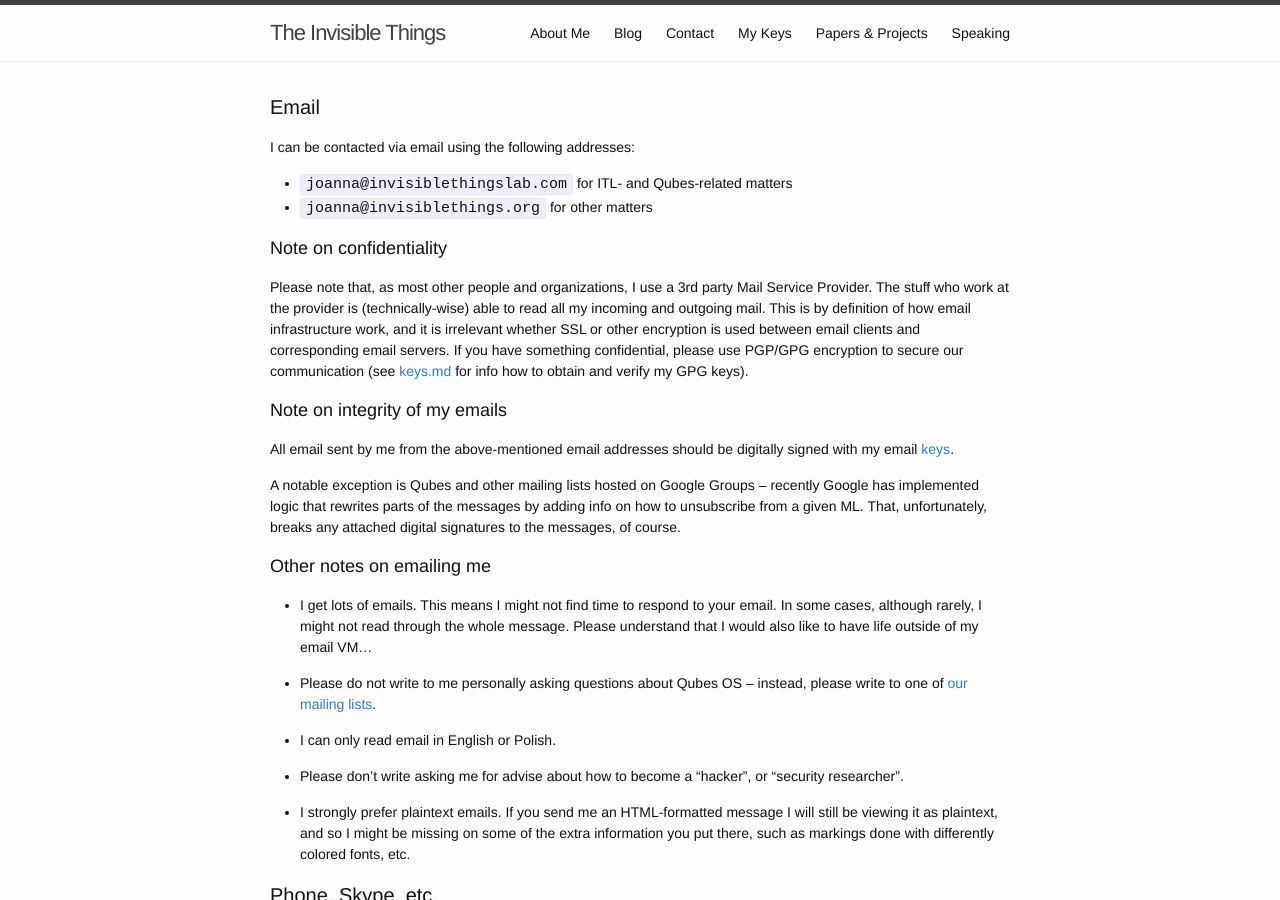
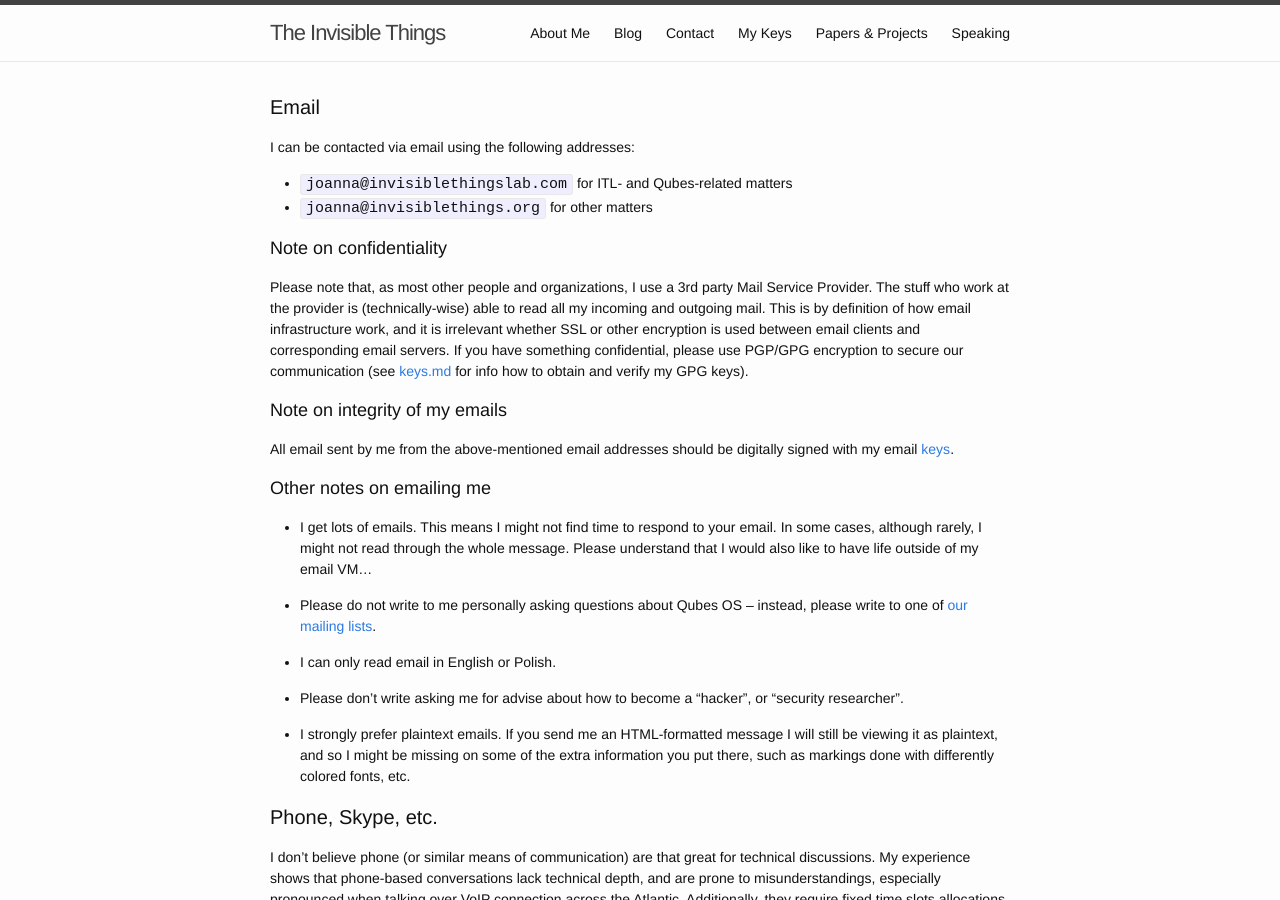
Before and after one commit to rootkovska/rootkovska.github.io, a Jekyll site: the page built from contact.md, in a window 1280 px wide and 900 px high. Built offline with Jekyll 4.4.1, drawn with Linux system fonts in a browser that asks for light colours; Markdown is read by kramdown in place of the engine named in the settings.

Commit message:
contact: actually all my emails to Qubes MLs is signed...
I have just switched to inline PGP vs. the MIME mode, which Google groups thankfully does not break.

```diff
--- a/contact.md
+++ b/contact.md
@@ -29,12 +29,6 @@ Note on integrity of my emails
 
 All email sent by me from the above-mentioned email addresses should be
 digitally signed with my email [keys](/keys/).
-
-A notable exception is Qubes and other mailing lists hosted on Google Groups --
-recently Google has implemented logic that rewrites parts of the messages by
-adding info on how to unsubscribe from a given ML. That, unfortunately, breaks
-any attached digital signatures to the messages, of course.
-
 
 Other notes on emailing me
 ---------------------------
```
